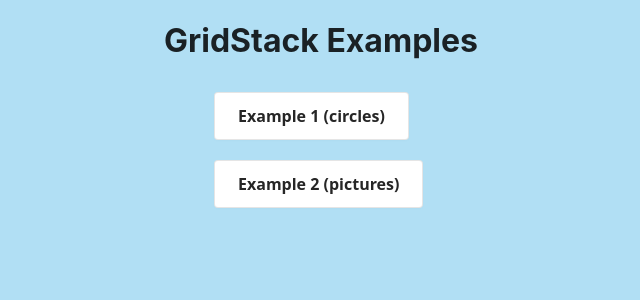
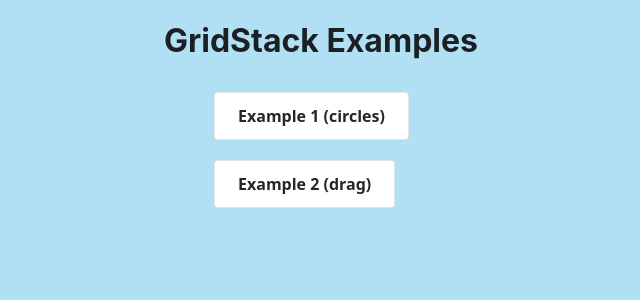
Before and after one commit to AdrianLuk12/grids_test, a React (Create React App) app: page / in a window 1280 px wide. Shown: the top 300 px of the page, without its empty margins (319-959 px from the left). Built offline with nearby package versions, Linux system fonts and the light colour scheme.

Commit message:
changed example 2 name

```diff
--- a/src/pages/Home.tsx
+++ b/src/pages/Home.tsx
@@ -15,7 +15,7 @@
           </li>
           <li>
             <Link to="/example2">
-              <button className='button-6'>Example 2 (pictures)</button>
+              <button className='button-6'>Example 2 (drag)</button>
             </Link>
           </li>
         </ul>
```
